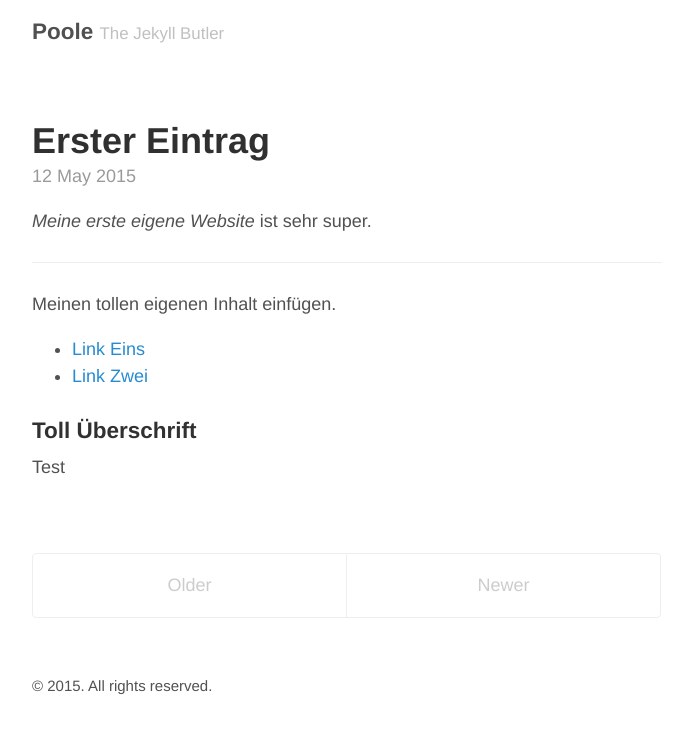
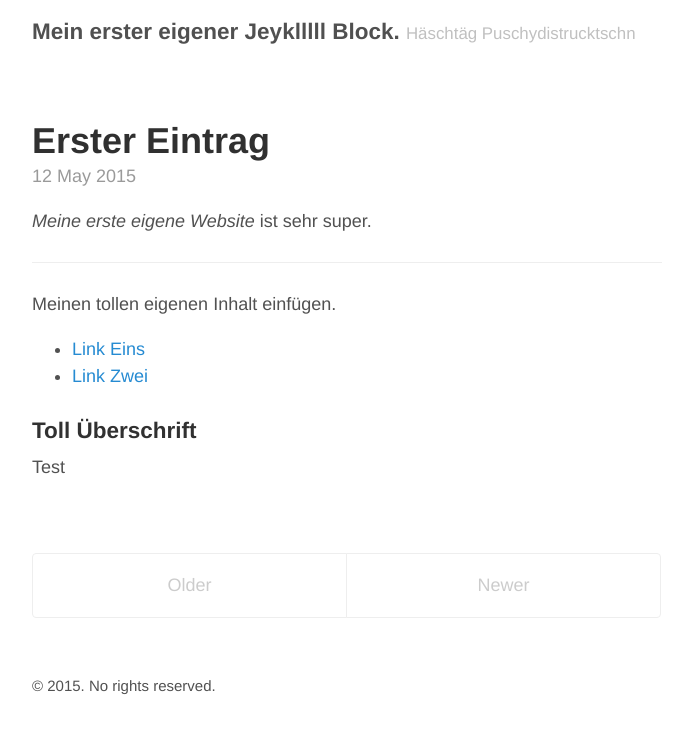
Before and after one commit to julianwaprogramms/julianwaprogramms.github.io, a Jekyll site: the page built from index.html, in a window 1280 px wide. Shown: the top 734 px of the page, without its empty margins (293-985 px from the left). Built offline with Jekyll 4.4.1, drawn with Linux system fonts in a browser that asks for light colours; the list of posts is cut into pages by our own code.

Commit message:
Initial commit #4

```diff
--- a/_config.yml
+++ b/_config.yml
@@ -5,9 +5,9 @@ permalink:           pretty
 relative_permalinks: true
 
 # Setup
-title:               Poole
-tagline:             The Jekyll Butler
-url:                 http://getpoole.com
+title:               Mein erster eigener Jeyklllll Block.
+tagline:             Häschtäg Puschydistrucktschn
+url:                 http://julianwaprogramms.github.io
 paginate:            1
 baseurl:             ""
 
@@ -20,11 +20,11 @@ sass:
 
 # About/contact
 author:
-  name:              Mark Otto
-  url:               https://twitter.com/mdo
+  name:              Julian W.
+  url:               http://julianwaprogramms.github.io
   email:             markdotto@gmail.com
 
 # Custom vars
 version:             1.0.0
 github:
-  repo:              https://github.com/poole/poole
+  repo:              https://github.com/julianwaprogramms/julianwaprogramms.github.io
--- a/_layouts/default.html
+++ b/_layouts/default.html
@@ -19,7 +19,7 @@
 
       <footer class="footer">
         <small>
-          &copy; <time datetime="{{ site.time | date_to_xmlschema }}">{{ site.time | date: '%Y' }}</time>. All rights reserved.
+          &copy; <time datetime="{{ site.time | date_to_xmlschema }}">{{ site.time | date: '%Y' }}</time>. No rights reserved.
         </small>
       </footer>
     </div>
```
